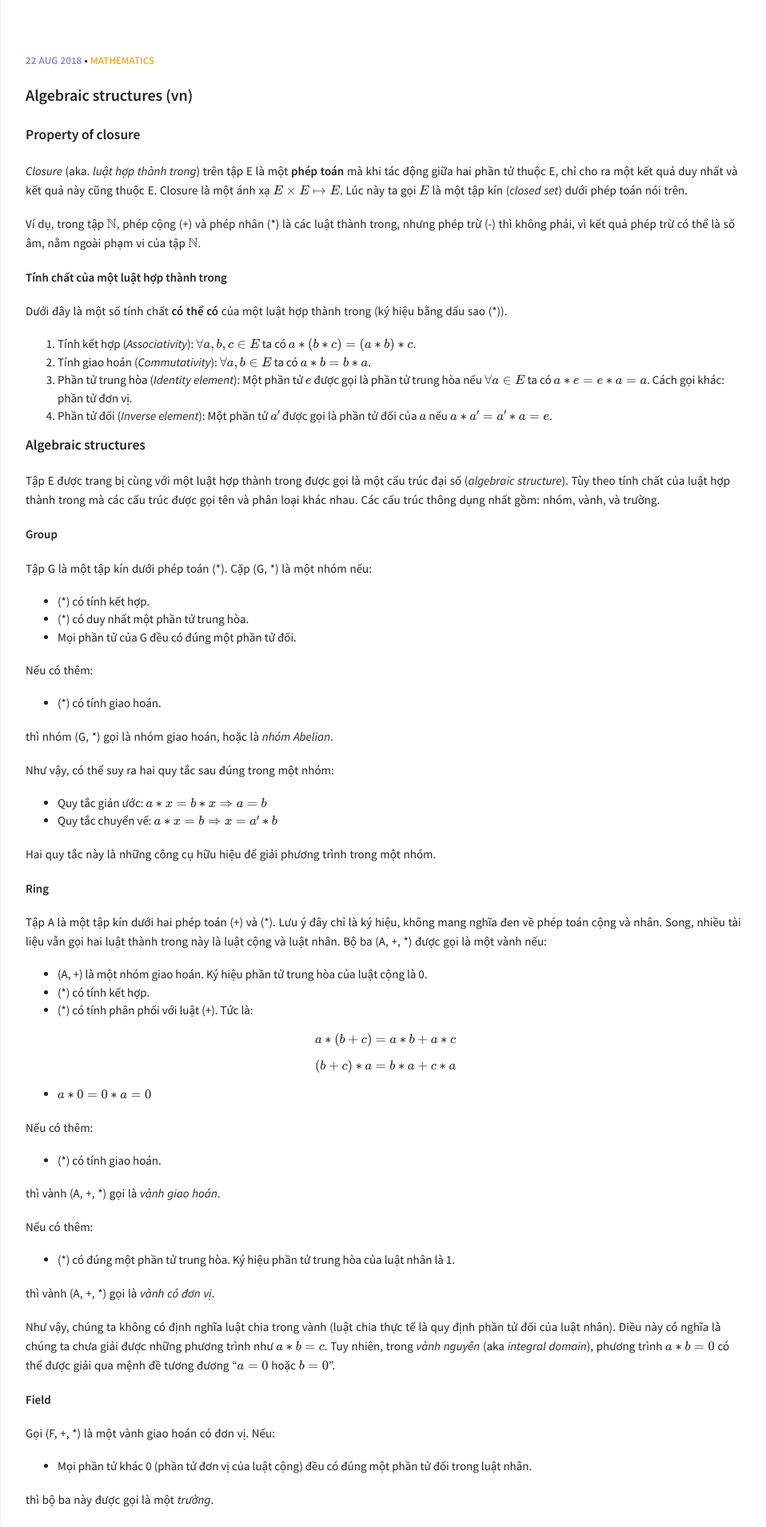
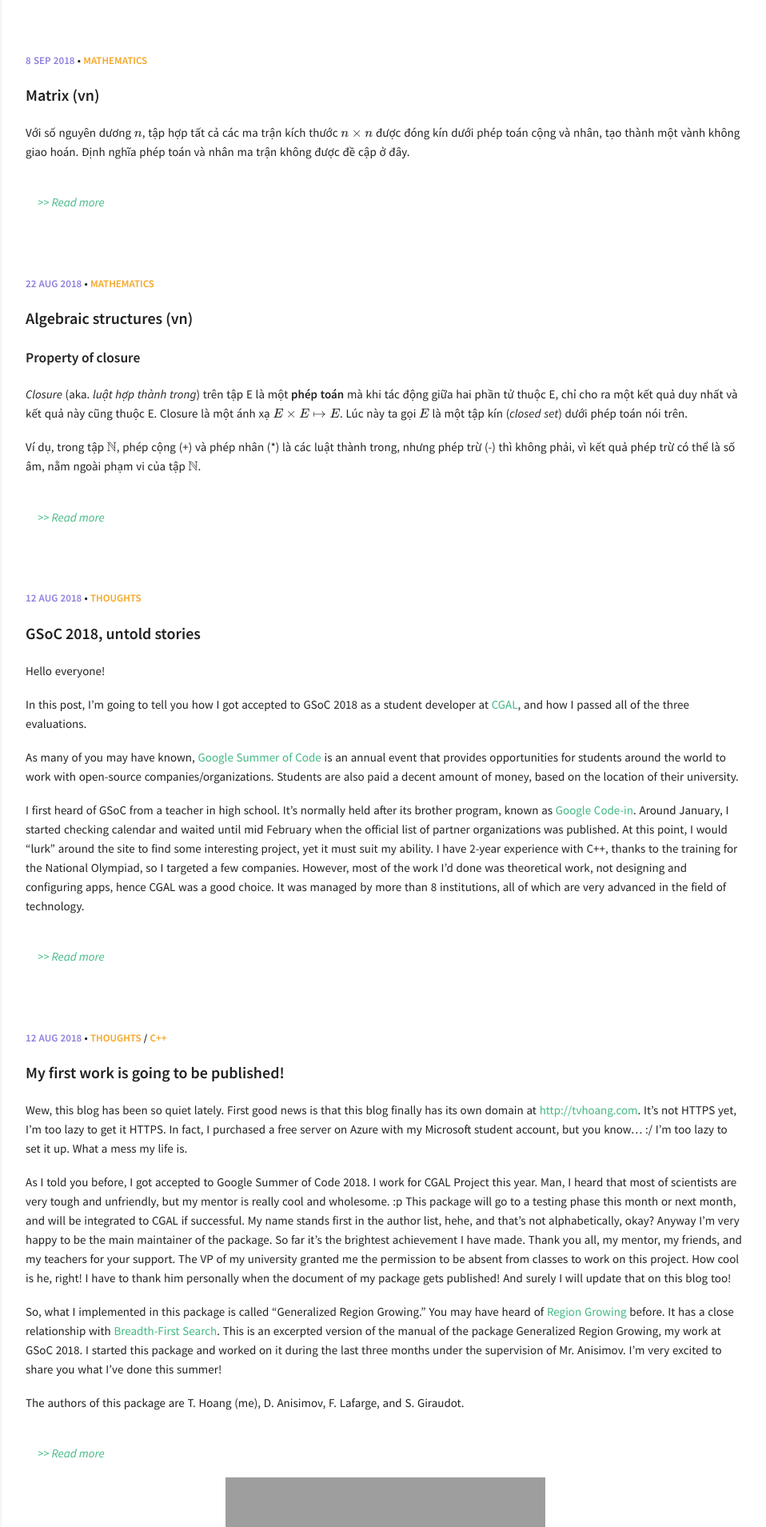
Before and after one commit to hoangvanthien/hoangvanthien.github.io, a Jekyll site: the page built from index.html, in a window 1280 px wide. Shown: the top 1909 px of the page at 80% size, without its empty margins (318-1276 px from the left). Built offline with Jekyll 4.4.1, drawn with Linux system fonts in a browser that asks for light colours; formulas are drawn with MathJax 3; the list of posts is cut into pages by our own code; some of the changed lines change nothing that is shown; some of the changed text lies outside the part shown.

Commit message:
Add post: Matrix

```diff
--- a/_posts/2018-08-22-alg-structures.md
+++ b/_posts/2018-08-22-alg-structures.md
@@ -2,6 +2,7 @@
 layout: post
 title: "Algebraic structures (vn)"
 categories: ["Mathematics"]
+excerpt_separator: <!--more-->
 ---
 
 ## Property of closure
@@ -9,6 +10,8 @@ categories: ["Mathematics"]
 _Closure_ (aka. _luật hợp thành trong_) trên tập E là một **phép toán** mà khi tác động giữa hai phần tử thuộc E, chỉ cho ra một kết quả duy nhất và kết quả này cũng thuộc E. Closure là một ánh xạ $E\times E\mapsto E$. Lúc này ta gọi $E$ là một tập kín (_closed set_) dưới phép toán nói trên.
 
 Ví dụ, trong tập $\mathbb{N}$, phép cộng (+) và phép nhân (*) là các luật thành trong, nhưng phép trừ (-) thì không phải, vì kết quả phép trừ có thể là số âm, nằm ngoài phạm vi của tập $\mathbb{N}$.
+
+<!--more-->
 
 ### Tính chất của một luật hợp thành trong
 
--- /dev/null
+++ b/_posts/2018-09-08-matrix.md
@@ -0,0 +1,264 @@
+---
+layout: post
+title: "Matrix (vn)"
+categories: ["Mathematics"]
+excerpt_separator: <!--more-->
+---
+
+Với số nguyên dương $n$, tập hợp tất cả các ma trận kích thước $n\times n$ được đóng kín dưới phép toán cộng và nhân, tạo thành một vành không giao hoán. Định nghĩa phép toán và nhân ma trận không được đề cập ở đây.
+
+<!--more-->
+
+## Transpose Matrix
+
+Nếu đổi hàng thành cột, cột thành hàng của ma trận A ta được _ma trận chuyển vị_ (aka _transpose matrix_), ký hiệu là $A^T$
+
+Có thể chứng minh được rằng:
+
+$$ (AB)^T = B^TA^T $$
+
+## Determinant
+
+Cho $A$ là một ma trận vuông kích thước $n\times n$. Ma trận con (minor) của $A$ tương ứng với phần tử $a_{i,j}$, ký hiệu là $M_{i,j}$ được suy ra bằng cách bỏ hàng $i$ và cột $j$ trong ma trận $A$.
+
+Định thức của $A$, ký hiệu $ \|A\| $ được định nghĩa đệ quy như sau:
+
+- Nếu $n = 1$, $\|A\| = A_{1, 1}$
+- Nếu $n > 1$,
+
+$$ |A| = \sum^n_{j = 1} (-1)^{i+j}a_{i,j}|M_{i,j}| $$
+
+(tự chọn dòng $i$ bất kỳ).
+
+Biểu thức $(-1)^{i+j}a_{i,j}\|M_{i,j}\|$ còn được gọi là _phụ đại số_ (cofactor) của phần tử $a_{i,j}$, ký hiệu $C_{i,j}$. Như vậy, công thức tính định thức ma trận $A$ có thể phát biểu gọn: "Định thức ma trận $A$ bằng tổng các phụ đại số trên một hàng hoặc một cột bất kỳ."
+
+### Tính chất
+
+- $\|A\| = \|A^T\|$. **Hệ quả**: nếu một tính chất đã đúng với hàng của định thức thì nó cũng đúng với cột.
+- Đổi chỗ hai dòng (hoặc hai cột) làm đổi dấu định thức.
+- Một định thức có dòng toàn số 0 thì bằng 0.
+- Nhân các phần tử của một hàng hoặc một cột với một hằng số $k$ thì được định thức mới có giá trị bằng định thức cũ nhân với $k$. **Tips**: Khi một dòng / cột có ước chung, ta có thể đưa ước chung đó ra ngoài dấu định thức.
+- Cộng bội $k$ của một hàng vào một hàng khác giữ nguyên giá trị định thức.
+- Nếu $A$ và $B$ là hai ma trận vuông cùng cấp, thì $\|AB\| = \|A\|\|B\|$
+
+Nếu $A$ có dạng sau:
+
+- Ma trận tam giác trên: $$\begin{bmatrix}
+a_{1,1} & a_{1,2} & \dots  & a_{1,n}\\
+0 & a_{2,2}  & \dots  & a_{2,n} \\
+\vdots & \vdots & \ddots  & \vdots \\
+0 & 0 & \dots & a_{n,n} \\
+\end{bmatrix}$$
+
+- Ma trận tam giác dưới: $$\begin{bmatrix}
+a_{1,1} & 0 & \dots & 0\\
+a_{2,1} & a_{2,2}  & \dots & 0 \\
+\vdots & \vdots & \ddots  & \vdots \\
+a_{n,1} & a_{n,2}  & \dots  & a_{n,n} \\
+\end{bmatrix}$$
+
+Thì $\|A\| = \prod^n_{i=1} a_{i,i}$ (tích các số trên đường chéo chính)
+
+Như vậy, thông thường để tính định thức ta dùng các tính chất để biến đổi sang các định thức tương đương và đưa về ma trận tam giác rồi tính cho dễ.
+
+## Inverse Matrix
+
+### Identity Matrix
+
+_Ma trận đơn vị_ (thường ký hiệu là $I$, aka _identity matrix_) là một ma trận vuông trong đó tất cả các số trên đường chéo chính bằng 1, các phần tử còn lại bằng 0.
+
+Cho $A$ là một ma trận cùng cấp với $I$, ta luôn có:
+
+$$ AI = IA = A $$
+
+### Inversible Matrix
+
+Xét $A$ là một ma trận vuông cấp $n$, nếu tồn tại một ma trận $B$ cùng cấp sao cho $AB = BA = I$ thì $B$ được gọi là ma trận nghịch đảo của $A$. Lúc đó ta nói $A$ _khả đảo_ (inversible) và _không suy biến_ (non-degenerate)
+
+### Adjugate Matrix
+
+Ma trận phụ đại số:
+
+$$ C = \begin{bmatrix}
+C_{1,1} & C_{1,2} & \dots  & C_{1,n}\\
+C_{2,1} & C_{2,2}  & \dots  & C_{2,n} \\
+\vdots & \vdots & \ddots  & \vdots \\
+C_{n,1} & C_{n,2}  & \dots  & C_{n,n} \\
+\end{bmatrix} $$
+
+với $C_{i,j}$ là phụ đại số tương ứng với phần tử $a_{i,j}$ trong ma trận $A$.
+
+Ma trận $C^T$ (ma trận chuyển vị của $C$) gọi là ma trận liên hợp (_adjoint matrix_).
+
+### Inverse Matrix
+
+Ma trận nghịch đảo của $A$, ký hiệu $A^{-1}$, được tính như sau:
+
+$$ A^{-1} = \frac{1}{|A|}C^T $$
+
+Điều kiện **cần và đủ** để tồn tại $A^{-1}$ là $\|A\| \neq 0$
+
+### Tính chất
+
+Giả sử $A$ và $B$ là hai ma trận vuông cùng cấp $n$ và khả đảo. Khi đó:
+
+- Tích $AB$ cũng khả đảo, và $(AB)^{-1} = B^{-1}A^{-1}$.
+- $A^{-1}$ cũng khả đảo, và $(A^{-1})^{-1} = A$.
+- $A^m$ cũng khả đảo, và $(A^m)^{-1} = (A^{-1})^m$.
+- $kA$ cũng khả đảo ($k\neq 0$), và $(kA)^{-1}=\frac{1}{k}A^{-1}$
+
+## Linear System
+
+Hệ phương trình tuyến tính là một hệ $m$ phương trình đại số bậc nhất và $n$ ẩn số:
+
+$$
+\left\{\begin{matrix}
+a_{1,1}x_1 & + & a_{1,2}x_2 & + & \dots & + & a_{1,n}x_n & = & b_1\\
+a_{2,1}x_1 & + & a_{2,2}x_2 & + & \dots & + & a_{2,n}x_n & = & b_2\\
+\dots & \dots & \dots & \dots & \dots & \dots & \dots & \dots & \dots\\
+a_{m,1}x_1 & + & a_{m,2}x_2 & + & \dots & + & a_{m,n}x_n & = & b_m\\
+\end{matrix}\right.
+$$
+
+- Nếu $m=n$ ta có hệ vuông (_square system_) với $n$ phương trình $n$ ẩn.
+- Khi tất cả $b_i=0$ ta có hệ phương trình thuần nhất (_homogeneous system_).
+
+Hệ phương trình trên có thể được viết lại thành một phương trình giữa các ma trận: $Ax = b$, với:
+
+$$
+A = \begin{bmatrix}
+a_{1,1} & a_{1,2} & \dots & a_{1,n}\\
+a_{2,1} & a_{2,2} & \dots & a_{2,n}\\
+\vdots & \vdots & \ddots & \vdots\\
+a_{m,1} & a_{m,2} & \dots & a_{m,n}
+\end{bmatrix}
+$$
+
+$$
+x = \begin{bmatrix}
+x_1 & x_2 & \dots & x_n
+\end{bmatrix}^T
+$$
+
+$$
+b = \begin{bmatrix}
+b_1 & b_2 & \dots & b_m
+\end{bmatrix}^T
+$$
+
+Nếu một hệ vuông có $\|A\|\neq 0$ thì hệ đó được gọi là _hệ Cramer_. Nghiệm **duy nhất** của hệ Cramer bằng:
+
+$$
+x = A^{-1}b
+$$
+
+## Gauss-Jordan Elimination
+
+### Augmented Matrix
+
+Ma trận bổ sung (_augmented matrix_) được hình thành bằng cách ghép $A$ và $b$ thành một ma trận mới có dạng:
+
+$$
+M = \left[\begin{array}{cccc|c}
+a_{1,1} & a_{1,2} & \dots & a_{1,n} & b_1\\
+a_{2,1} & a_{2,2} & \dots & a_{2,n} & b_2\\
+\vdots & \vdots & \ddots & \vdots & \vdots\\
+a_{n,1} & a_{n,2} & \dots & a_{n,n} & b_n\\
+\end{array}\right]
+$$
+
+### Elementary Row Operations
+
+Khi thực hiện các phép biến đổi sau lên ma trận $M$ sẽ không làm thay đổi kết quả của hệ, gọi là _phép biến đổi hàng sơ cấp_:
+
+- Đổi chỗ hai hàng
+- Nhân một hàng với một số khác 0
+- Cộng bội $k$ của một hàng vào một hàng khác
+
+### Giải hệ vuông
+
+Phương pháp Gauss là phương pháp giải hệ vuông bằng cách đưa $M$ về dạng tam giác trên. Khi đó, hệ có thể giải một cách đơn giản từ $x_n$ dần về $x_1$.
+
+Phương pháp Gauss-Jordan có sự khác biệt nhỏ: sau khi đưa $M$ về dạng tam giác trên, ta tiếp tục đưa nó về dạng ma trận đơn vị.
+
+Xem thêm [ví dụ](https://en.wikipedia.org/wiki/Gaussian_elimination#Example_of_the_algorithm).
+
+### Tìm ma trận nghịch đảo
+
+Phương pháp tìm ma trận nghịch đảo của $A$:
+
+- Gọi $M$ là ma trận khối (aka _[block matrix](https://en.wikipedia.org/wiki/Block_matrix)_) bằng cách ghép $I$ và $A$ với nhau.
+- Áp dụng phép biến đổi sơ cấp hàng lên $M$ để đưa ma trận bên trái về $I$.
+- Lúc này, ma trận bên phải là $A^{-1}$.
+
+Xem thêm [ví dụ](https://en.wikipedia.org/wiki/Gaussian_elimination#Finding_the_inverse_of_a_matrix).
+
+## Hệ thuần nhất
+
+Hệ thuần nhất luôn có nghiệm $x = \[0\ 0\ \dots\ 0\]^T$. Nghiệm này gọi là nghiệm tầm thường (_trivial solution_). Tuy nhiên chúng ta thường quan tâm đến nghiệm không tầm thường (_non-trivial_). Điều kiện cần và đủ để hệ thuần nhất có nghiệm không tầm thường là $\|A\|=0$. Vì nếu $\|A\|\neq 0$ thì hệ đã có nghiệm duy nhất, và đó chỉ là nghiệm tầm thường.
+
+## Rank
+
+Ma trận vuông cấp $k$ suy từ $A$ bằng cách bỏ đi $m-k$ hàng và $n-k$ cột gọi là ma trận con cấp $k$ của $A$. Định thức của ma trận này gọi là định thức con cấp $k$ của $A$.
+
+Theo định nghĩa, hạng của $A$, ký hiệu $\mathrm{rank}(A)$ hoặc $\rho(A)$, là cấp cao nhất của một định thức con khác 0 trong $A$.
+
+Tuy nhiên trong thực hành chúng ta hiếm khi sử dụng định nghĩa này để tính hạng của ma trận. Thay vào đó, ta dùng các phép biến đổi hàng sơ cấp lên $A$. Các phép biến đổi này không làm thay đổi hạng của ma trận. Biến đổi $A$ về ma trận bậc thang (_row echelon form_).
+
+Ma trận bậc thang được định nghĩa như sau:
+
+- Các hàng khác 0 luôn nằm trên hàng 0
+- Giữa hai hàng khác 0, phần tử đầu tiên khác 0 của hàng trên phải nằm bên trái so với phần tử đầu tiên khác 0 của hàng dưới.
+
+Minh họa:
+
+$$
+\begin{bmatrix}
+\textbf{1} & 3 & 0 & 5 & -1\\
+0 & \textbf{-4} & 2 & 3 & -1\\
+0 & 0 & 0 & \textbf{8} & -6
+\end{bmatrix}
+$$
+
+**Tính chất:** Hạng của ma trận bậc thang bằng số dòng khác 0 của nó
+
+### Kronecker - Capelli Theorem
+
+Xét ma trận bổ sung $M = \[A\|b\]$ và hệ tuyến tính $m$ phương trình $n$ ẩn, viết gọn là $Ax=b$. Điều kiện cần và đủ để hệ có nghiệm là:
+
+$$ \rho(A) = \rho(M) = k
+$$
+
+Khi đó, nếu $k < n$ thì hệ có vô số nghiệm. Nếu $k = n$ thì hệ có nghiệm duy nhất. Không có trường hợp $k > n$.
+
+Minh họa:
+
+- $k < n$, hệ đã cho tương đương với hệ sau (là hệ tam giác trên).
+
+$$
+\left\{\begin{matrix}
+ a_{1,1}x_1 + a_{1,2}x_2 + \dots + a_{1,n}x_n & = & b_1\\
+ a_{2,1}x_1 + a_{2,2}x_2 + \dots + a_{2,n}x_n & = & b_2\\
+ & \vdots\\
+ a_{k,1}x_1 + a_{k,2}x_2 + \dots + a_{k,n}x_n & = & b_k\\
+ 0 & = & 0\\
+ & \vdots\\
+\end{matrix}\right.
+$$
+
+Do số phương trình ít hơn số ẩn nên hệ có vô nghiệm. Tức là, sẽ có $n-k$ _ẩn phụ_ (mang giá trị nào không quan trọng), và $k$ _ẩn chính_ (sẽ được tìm dựa trên các giá trị gán cho ẩn phụ). Nếu ta chuyển các ẩn phụ sang vế phải và giữ các ẩn chính vế trái, ta sẽ có $k$ _phương trình chính_ và một _hệ con chính_. Việc chọn ẩn nào là ẩn phụ không mang tính bắt buộc, nhưng dựa vào tính thuận tiện khi làm toán, ta thường chọn $k$ ẩn đầu tiên để hệ con chính tiếp tục là một hệ tam giác trên.
+
+- $k = n$, hệ đã cho tương đương với hệ sau (là hệ tam giác trên).
+
+$$
+\left\{\begin{matrix}
+ a_{1,1}x_1 + a_{1,2}x_2 + \dots + a_{1,n}x_n & = & b_1\\
+ a_{2,1}x_1 + a_{2,2}x_2 + \dots + a_{2,n}x_n & = & b_2\\
+ & \vdots\\
+ a_{n,1}x_1 + a_{n,2}x_2 + \dots + a_{n,n}x_n & = & b_n\\
+\end{matrix}\right.
+$$
+
+- $k > n$ không xảy ra vì hạng của một ma trận không lớn hơn số dòng và số cột của nó.
+
+**Chú ý:** Khi tìm hạng của $M$, **mặc dù các phép biến đổi cột cũng cho ra kết quả mong muốn**, song ma trận bậc thang cuối cùng có thể không sử dụng được cho hệ phương trình. Chính vì thế, cách tốt nhất là chỉ dùng phép biến đổi sơ cấp hàng để đưa $M$ về dạng bậc thang, kết luận hạng của $M$, kết luận số nghiệm, sử dụng ma trận bậc thang tìm được để hình thành hệ phương trình mới (minh họa ở trên), và giải tìm nghiệm. Làm như vậy sẽ không có động tác thừa trong quá trình làm bài.
```
